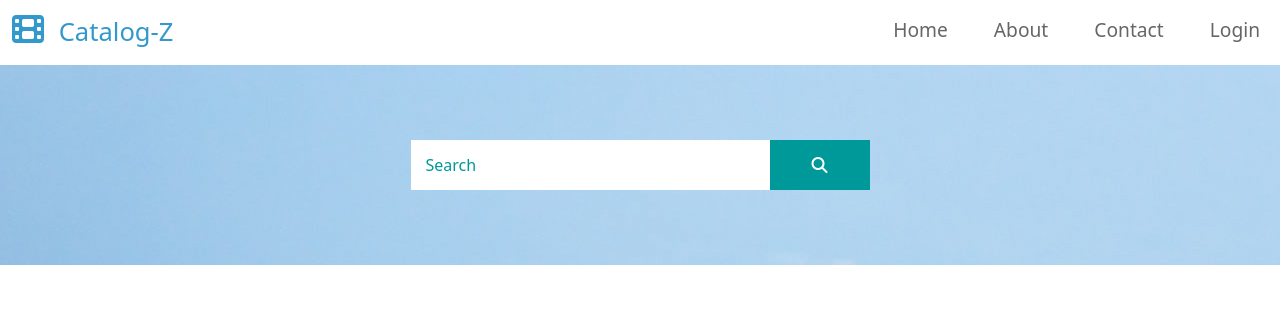
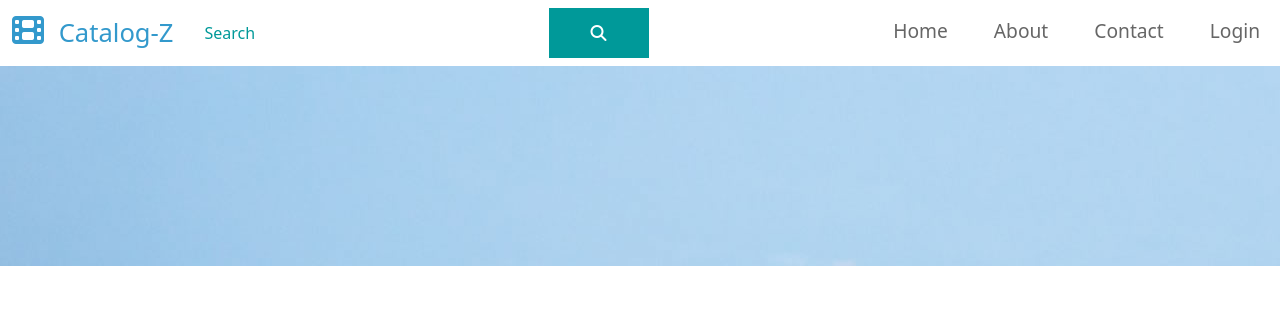
Before and after one commit to goygoybords/tvstartup_exam, an Angular app in the folder tvstartup-ui/: page /video-detail/1 in a window 1280 px wide. Shown: the top 316 px of the page. Built offline with nearby package versions, Linux system fonts and the light colour scheme; no server answers.

Commit message:
Moved the search bar design on the navigation area.
-Moving the search bar on top so that it can be used through out.

```diff
--- a/tvstartup-ui/src/app/home/home.component.html
+++ b/tvstartup-ui/src/app/home/home.component.html
@@ -5,14 +5,6 @@
             <source src="/assets/video/hero.mp4" type="video/mp4">
         </video>
         <i id="tm-video-control-button" class="fas fa-pause"></i>
-        <!-- search button-->
-        <form class="d-flex position-absolute tm-search-form">
-            <input class="form-control tm-search-input" type="search" placeholder="Search" aria-label="Search">
-            <button class="btn btn-outline-success tm-search-btn" type="submit">
-                <i class="fas fa-search"></i>
-            </button>
-        </form>
-        <!-- search button-->
     </div>
 
     <div class="container-fluid tm-container-content tm-mt-60">
--- a/tvstartup-ui/src/app/home/home.component.ts
+++ b/tvstartup-ui/src/app/home/home.component.ts
@@ -9,7 +9,7 @@ import { RouterModule, RouterOutlet } from '@angular/router';
 @Component({
   selector: 'app-home',
   standalone: true,
-  imports: [ NavbarComponent, FooterComponent, CommonModule, RouterModule, RouterOutlet],
+  imports: [NavbarComponent, FooterComponent, CommonModule, RouterModule, RouterOutlet],
   templateUrl: './home.component.html',
   styleUrl: './home.component.css',
   schemas: [ CUSTOM_ELEMENTS_SCHEMA ],
--- a/tvstartup-ui/src/app/navbar/navbar.component.html
+++ b/tvstartup-ui/src/app/navbar/navbar.component.html
@@ -15,6 +15,7 @@
         <button class="navbar-toggler" type="button" data-toggle="collapse" data-target="#navbarSupportedContent" aria-controls="navbarSupportedContent" aria-expanded="false" aria-label="Toggle navigation">
             <i class="fas fa-bars"></i>
         </button>
+        <app-search-bar></app-search-bar>
         <div class="collapse navbar-collapse" id="navbarSupportedContent">
         <ul class="navbar-nav ml-auto mb-2 mb-lg-0">
             <li class="nav-item">
--- a/tvstartup-ui/src/app/navbar/navbar.component.ts
+++ b/tvstartup-ui/src/app/navbar/navbar.component.ts
@@ -1,10 +1,11 @@
 import { Component } from '@angular/core';
 import { RouterModule, RouterOutlet } from '@angular/router';
+import { SearchBarComponent } from '../search-bar/search-bar.component';
 
 @Component({
   selector: 'app-navbar',
   standalone: true,
-  imports: [RouterOutlet, RouterModule],
+  imports: [RouterOutlet, RouterModule, SearchBarComponent],
   templateUrl: './navbar.component.html',
   styleUrl: './navbar.component.css'
 })
--- /dev/null
+++ b/tvstartup-ui/src/app/search-bar/search-bar.component.html
@@ -0,0 +1,8 @@
+ <!-- search button-->
+    <form class="d-flex position-relative tm-search-form">
+        <input class="form-control tm-search-input" type="search" placeholder="Search" aria-label="Search">
+        <button class="btn btn-outline-success tm-search-btn" type="submit">
+            <i class="fas fa-search"></i>
+        </button>
+    </form>
+ <!-- search button-->
--- a/tvstartup-ui/src/app/video-detail/video-detail.component.html
+++ b/tvstartup-ui/src/app/video-detail/video-detail.component.html
@@ -1,14 +1,6 @@
 <app-navbar></app-navbar>
 
-<div class="tm-hero d-flex justify-content-center align-items-center" data-parallax="scroll" data-image-src="/assets/img/hero.jpg">
-    <form class="d-flex tm-search-form">
-        <input class="form-control tm-search-input" type="search" placeholder="Search" aria-label="Search">
-        <button class="btn btn-outline-success tm-search-btn" type="submit">
-            <i class="fas fa-search"></i>
-        </button>
-    </form>
-</div>
-
+<div class="tm-hero d-flex justify-content-center align-items-center" data-parallax="scroll" data-image-src="/assets/img/hero.jpg"></div>
     <div class="container-fluid tm-container-content tm-mt-60">
         <div *ngIf="video">
             <div class="row mb-4">
@@ -77,6 +69,4 @@
             </div>
         </div> <!-- row -->
     </div> <!-- container-fluid, tm-container-content -->
-
-
 <app-footer></app-footer>
```
Also changed, not shown: tvstartup-ui/src/app/search-bar/search-bar.component.ts (added, +12 -0 lines), tvstartup-ui/src/app/search-bar/search-bar.component.css (added), 1 other file (tests, documents, lock files or other folders).
